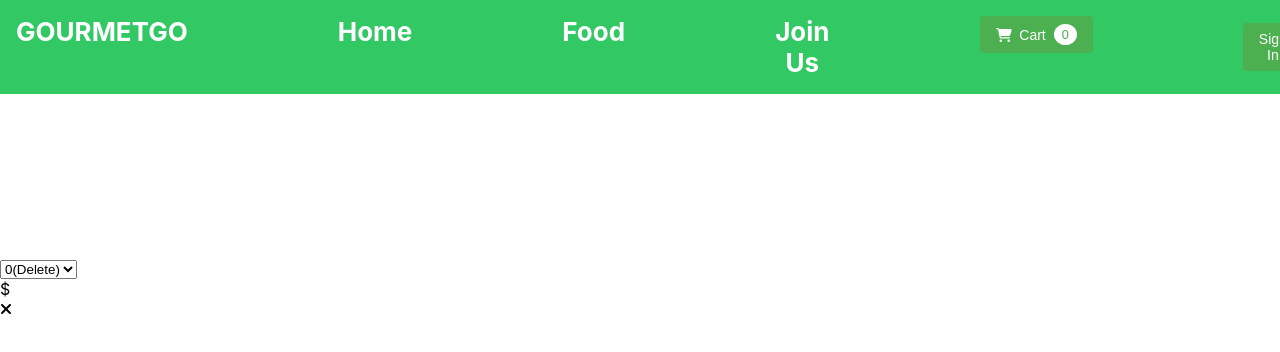
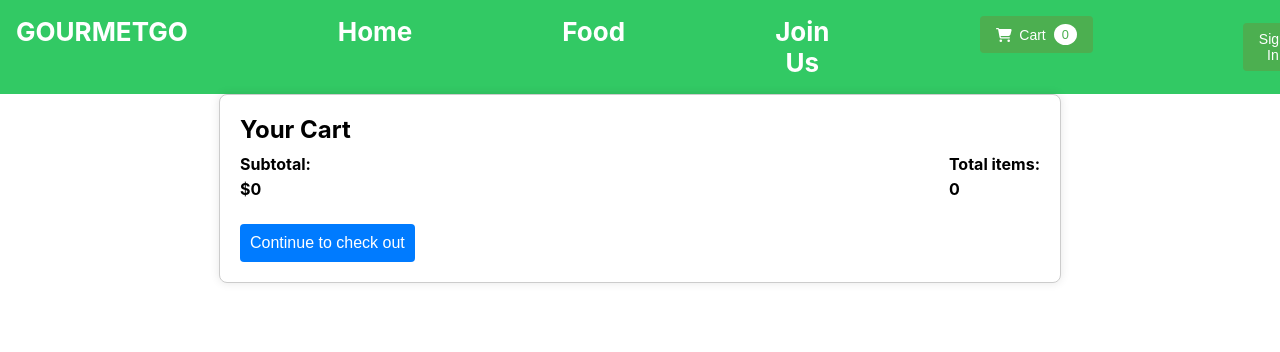
Before and after one commit to yanfangchen209/Reactfoodorderapp, a React (Create React App) app: page /cart in a window 1280 px wide. Shown: the top 352 px of the page. Built offline with nearby package versions, Linux system fonts and the light colour scheme.

Commit message:
debug display of cart items

```diff
--- a/src/App.js
+++ b/src/App.js
@@ -3,8 +3,7 @@ import CommonHeader from './components/Header/CommonHeader';
 import HomePage from './components/Home/HomePage';
 import FoodList from './components/Food/FoodList';
 import CareerPage from './components/Career/CareerPage';
-import Cart from './components/Cart/CartItem';
-
+import Cart from './components/Cart/Cart';
 import sushi from './assets/SalmonNigiri.jpg'
 import burger from './assets/ClassicBeefBurger.jpg'
 import pizza from './assets/MargheritaPizza.jpg'
--- a/src/components/Cart/Cart.js
+++ b/src/components/Cart/Cart.js
@@ -1,6 +1,7 @@
 import React, { useContext } from 'react'
 import CartItemList from './CartItemList'
 import CartContext from '../../store/cart-context'
+import classes from './Cart.module.css'
 
 export const Cart = () => {
     const cartCtx = useContext(CartContext);
@@ -9,18 +10,25 @@ export const Cart = () => {
     }
 
   return (
-    <div>
+    <div className={classes.shoppingcart}>
         <h1>Your Cart</h1>
-        <div>
-            <span>Subtotal:</span>
-            <span>${cartCtx.totalAmount}</span>
+        <div className={classes.summary}>
+            <div className={classes.subtotal}>
+                <span>Subtotal:</span>
+                <span>${cartCtx.totalAmount}</span>
+            </div>
+            <div className={classes.totalitem}>
+                <span>Total items:</span>
+                <span>{cartCtx.numOfTotalItems}</span>
+            </div>
         </div>
-        <div>
-            <span>Total items:</span>
-            <span>{cartCtx.numOfTotalItems}</span>
+        <div className={classes.itemlist}>
+         <CartItemList foodData={cartCtx.items}/>
         </div>
-        <CartItemList />
-        <button onClick={checkOutHandler}>Continue to check out</button>
+        <div className={classes.checkoutbutton}>
+            <button onClick={checkOutHandler}>Continue to check out</button>
+        </div>
+
     </div>
   )
 }
--- /dev/null
+++ b/src/components/Cart/Cart.module.css
@@ -0,0 +1,52 @@
+/* Cart.module.css */
+
+.shoppingcart {
+    max-width: 800px;
+    margin: 0 auto;
+    padding: 20px;
+    border: 1px solid #ccc;
+    border-radius: 8px;
+    background-color: #fff;
+    box-shadow: 0 0 10px rgba(0, 0, 0, 0.1);
+  }
+
+  .shoppingcart h1 {
+    font-size: 1.5rem;
+    margin-bottom: 10px;
+  }
+
+  .summary {
+    display: flex;
+    justify-content: space-between;
+    margin-bottom: 20px;
+  }
+
+  .subtotal,
+  .totalitem {
+    display: flex;
+    flex-direction: column;
+  }
+
+  .subtotal span,
+  .totalitem span {
+    font-weight: bold;
+    margin-bottom: 5px;
+  }
+
+  .itemlist {
+    margin-bottom: 20px;
+  }
+
+  .checkoutbutton button {
+    padding: 10px;
+    background-color: #007bff;
+    color: #fff;
+    border: none;
+    border-radius: 4px;
+    cursor: pointer;
+    font-size: 1rem;
+  }
+
+  .checkoutbutton button:hover {
+    background-color: #0056b3;
+  }
--- a/src/components/Cart/CartItem.js
+++ b/src/components/Cart/CartItem.js
@@ -2,6 +2,7 @@ import React, {useContext} from 'react'
 import { FontAwesomeIcon } from '@fortawesome/react-fontawesome';
 import {faTimes} from '@fortawesome/free-solid-svg-icons';
 import CartContext from '../../store/cart-context';
+import classes from './CartItem.module.css';
 
 export const CartItem = ({id, name, description, photo, amount, price}) => {
 
@@ -11,19 +12,22 @@ export const CartItem = ({id, name, description, photo, amount, price}) => {
         cartCtx.setItemAmount({id, name, description, photo, amount, price}, event.target.value);
     }
 
-    const itemDeleteHandler = (id)  => {
+    const itemDeleteHandler = ()  => {
         cartCtx.removeItem(id);
 
     }
 
   return (
-        <div>
-            <div>
+        <div className={classes.cartitem}>
+            <div classesName={classes.description}>
                 <span>{name}</span>
                 <span>{description}</span>
-                <img src={photo} alt=''/>
-                <div>
-                <select onChange={amountChangeHandler}>
+            </div>
+            <div className={classes.foodphoto}>
+                <img src={photo} alt="food"/>
+            </div>
+            <div classesName={classes.amountselect}>
+                <select onChange={amountChangeHandler} value={amount}>
                     <option value="0">0(Delete)</option>
                     <option value="1">1</option>
                     <option value="2">2</option>
@@ -32,7 +36,7 @@ export const CartItem = ({id, name, description, photo, amount, price}) => {
                     <option value="5">5</option>
                 </select>
             </div>
-                <div>${price}</div>
+            <div className={classes.price}>${price}</div>
             <FontAwesomeIcon icon={faTimes} onClick={itemDeleteHandler} />
             {/*
             <div>
@@ -43,7 +47,6 @@ export const CartItem = ({id, name, description, photo, amount, price}) => {
             </div>
             */}
         </div>
-        </div>
   )
 }
 
--- a/src/components/Cart/CartItem.module.css
+++ b/src/components/Cart/CartItem.module.css
@@ -0,0 +1,39 @@
+/* CartItem.module.css */
+
+.cartitem {
+    display: flex;
+    align-items: center;
+    justify-content: space-between;
+    padding: 10px;
+    border-bottom: 1px solid #ccc;
+  }
+
+  .description {
+    flex: 1;
+    padding-right: 20px;
+  }
+
+  .foodphoto img {
+    max-width: 100px;
+    height: auto;
+    border-radius: 4px;
+  }
+
+  .amountselect select {
+    padding: 5px;
+    border: 1px solid #ccc;
+    border-radius: 4px;
+  }
+
+  .price {
+    font-weight: bold;
+  }
+
+  .faTimes {
+    cursor: pointer;
+    color: #ff0000;
+  }
+
+  .faTimes:hover {
+    color: #cc0000;
+  }
--- a/src/components/Cart/CartItemList.js
+++ b/src/components/Cart/CartItemList.js
@@ -1,15 +1,15 @@
 import React, { useContext } from 'react'
 import CartContext from '../../store/cart-context'
-import CartItem from './CartItem';
+import CartItem from './CartItem'
+import classes from './CartItemList.module.css'
 
-export const CartItemList = () => {
-    const cartCtx = useContext(CartContext);
+export const CartItemList = ({foodData}) => {
     //extract "items" property from cartCtx object
-    const {items} = cartCtx;
-
+    //const {items} = cartCtx.items;
+    console.log(foodData)
   return (
-    <ul>
-        {items.map(item => <CartItem key={item.id} id={item.id} name={item.name} description={item.description}
+    <ul className={classes.foodlist}>
+        {foodData.map(item => <CartItem key={item.id} id={item.id} name={item.name} description={item.description}
             price={item.price} photo={item.photo} amount={item.amount} />)}
     </ul>
   )
--- a/src/components/Cart/CartItemList.module.css
+++ b/src/components/Cart/CartItemList.module.css
@@ -0,0 +1,16 @@
+/* CartItemList.module.css */
+
+.foodlist {
+    list-style: none;
+    padding: 0;
+    margin: 0;
+  }
+
+  /* Optional styling for list items (CartItems) */
+  .foodlist li {
+    margin-bottom: 10px;
+    border: 1px solid #ccc;
+    border-radius: 4px;
+    overflow: hidden;
+    box-shadow: 0 0 5px rgba(0, 0, 0, 0.1);
+  }
--- a/src/components/Food/FoodItem.js
+++ b/src/components/Food/FoodItem.js
@@ -26,6 +26,6 @@ export const FoodItem = ({id, name, description, price, photo}) => {
         div>
         <button onClick={addToCartHandler}>Add To Cart</button>
     </li>
-  )
+  );
 }
 export default FoodItem;
--- a/src/store/CartProvider.js
+++ b/src/store/CartProvider.js
@@ -35,7 +35,7 @@ const cartReducer = (state, action) => {
             numOfTotalItems: updatedNumOfTotalItems
         }
     }
-    if(action.type === 'Delete'){
+    if(action.type === 'REMOVE'){
         //why not const updatedItems??
         let updatedItems;
         const deletedSubtotal = action.item.price * action.item.amount;
@@ -78,7 +78,7 @@ const cartReducer = (state, action) => {
 
         }
     }
-    return defaultCartState;
+    return state;
 }
 
 
```
Lines whose indentation alone changed are shown as unchanged.
